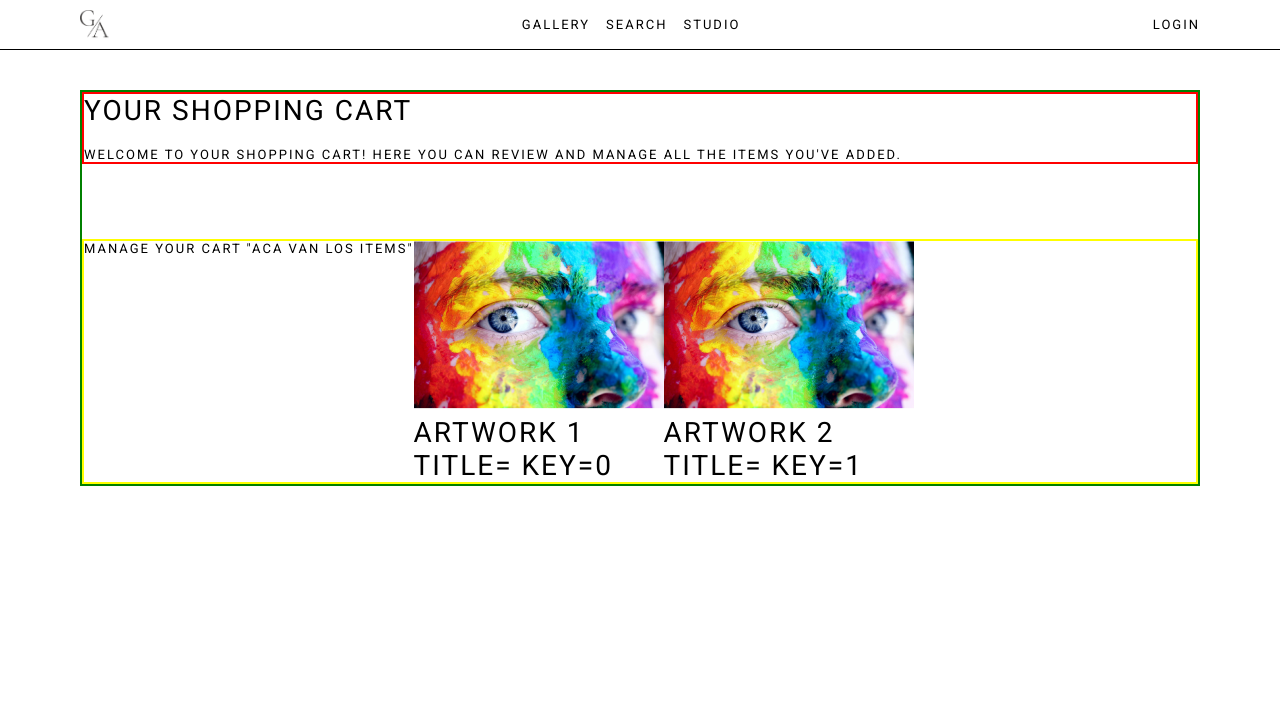
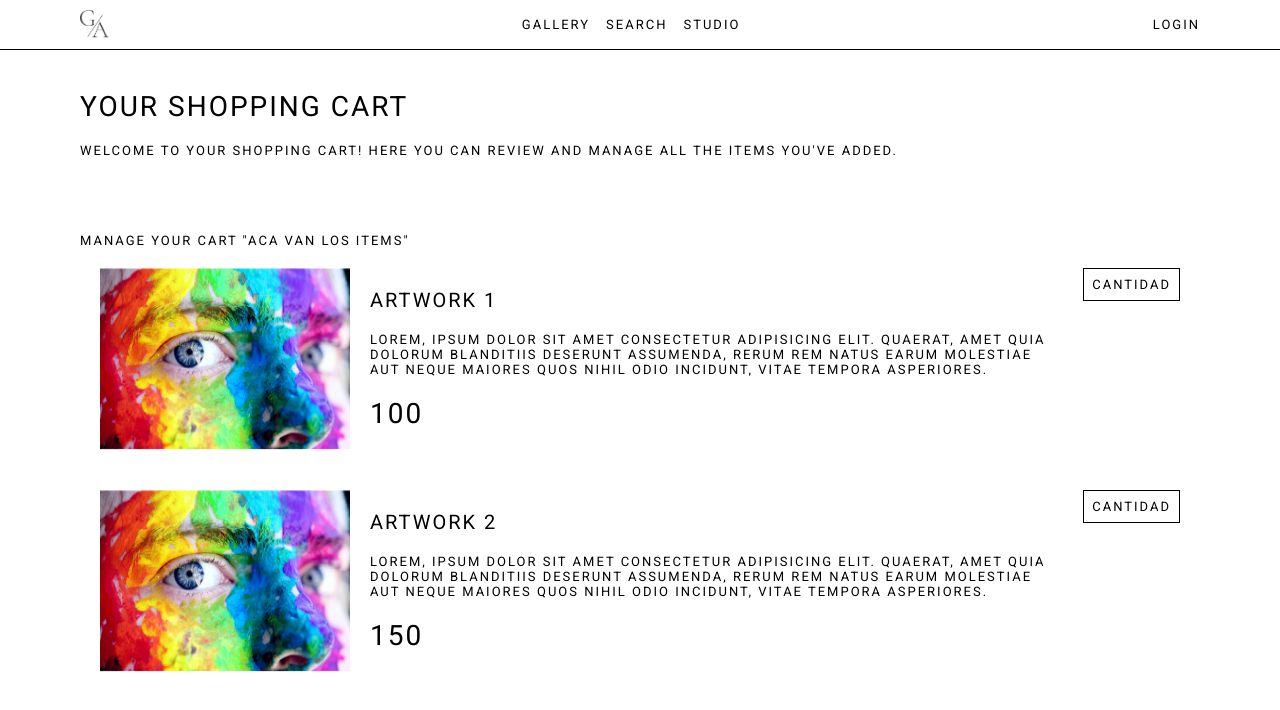
Before and after one commit to FacuBelli/API-Grupo11, a React (Vite) app: page /cart in a window 1280 px wide. Shown: the top 710 px of the page. Built offline with nearby package versions, Linux system fonts and the light colour scheme.

Commit message:
Avances Cart

```diff
--- a/src/pages/Cart/index.tsx
+++ b/src/pages/Cart/index.tsx
@@ -24,10 +24,17 @@ export default function Cart() {
           <section className={styles.rumba}>
             <h2>Manage your Cart "aca van los items"</h2>
             {artworks.map((artwork, i) => (
-              <div>
-                <img src={artwork.image} alt="" />
-                <p>{artwork.title}</p>title=  key={i}
+              <div className={styles.container}>
+                <img src={artwork.image} alt=""/>
+                <div className={styles.Acomodador}>
+                <p className={styles.title}>{artwork.title}</p>
+                <p className={styles.description}>Lorem, ipsum dolor sit amet consectetur adipisicing elit. Quaerat, amet quia dolorum blanditiis deserunt assumenda, rerum rem natus earum molestiae aut neque maiores quos nihil odio incidunt, vitae tempora asperiores.</p>
+                <p>{artwork.price}</p>
+                </div>
+                <div><Button>Cantidad</Button></div>
+
               </div>
+
 
           ))}
         </section>
--- a/src/pages/Cart/styles.module.css
+++ b/src/pages/Cart/styles.module.css
@@ -10,12 +10,12 @@
     display: flex;
     flex-direction: column;
     gap: 75px;
-    border: 2px solid green;
+
 }
 
 /*Este nombre lo eligio martu*/
 .pepito{
-    border: 2px solid red;
+
     display: flex;
     gap: 20px;
     flex-direction: column;
@@ -24,6 +24,27 @@
 .rumba{
     font-size: var(--font-size-title);
     display: flex;
-    flex-direction: row;
-    border: 2px solid yellow;
+    flex-direction: column;
 }
+
+
+.container{
+    display: flex;
+    padding: 20px;
+}
+
+.title{
+    font-size:var(--font-size-subtitle) ;
+}
+
+.description{
+    font-size:var(--font-size-text) ;
+}
+
+.Acomodador{
+    display: flex;
+    flex-direction: column;
+    gap: 20px;
+    padding: 20px;
+
+}
```
